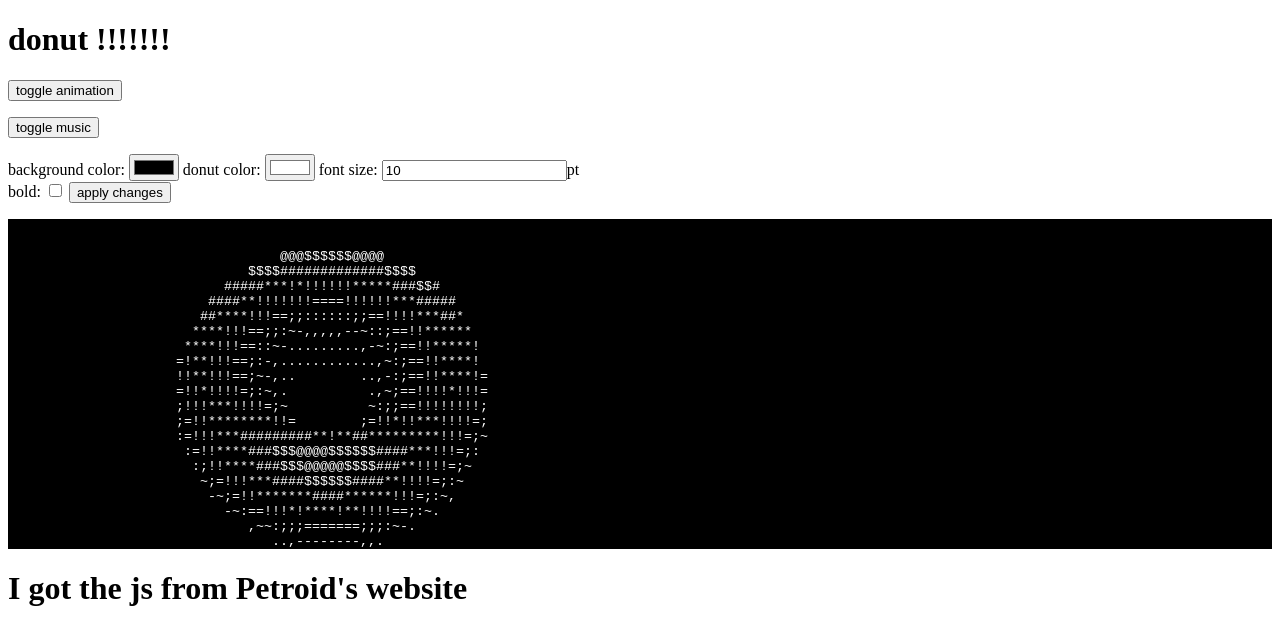
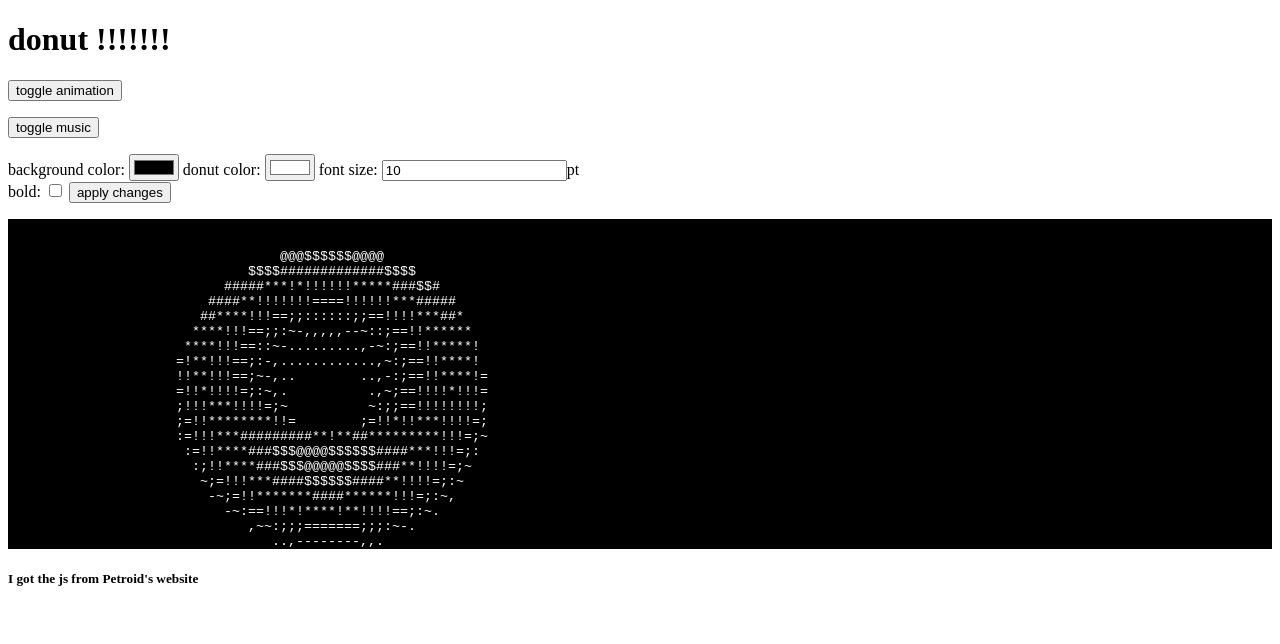
Before and after one commit to RealAstr4x/donut, a plain HTML site: page index.html in a window 1280 px wide. Drawn offline with Linux system fonts and the light colour scheme.

Commit message:
index.html

```diff
--- a/index.html
+++ b/index.html
@@ -52,6 +52,6 @@ function toggleMusic() {
     }
 }
 </script>
-<h1>I got the js from Petroid's website</h1>
+<h5>I got the js from Petroid's website</h1>
 </body>
 </html>
```
